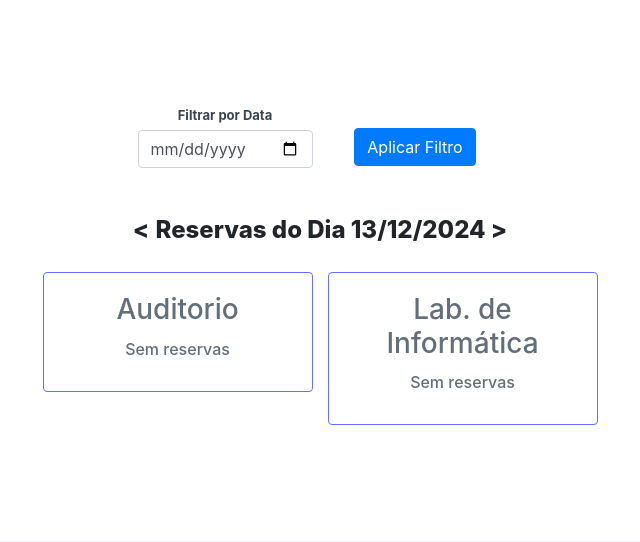
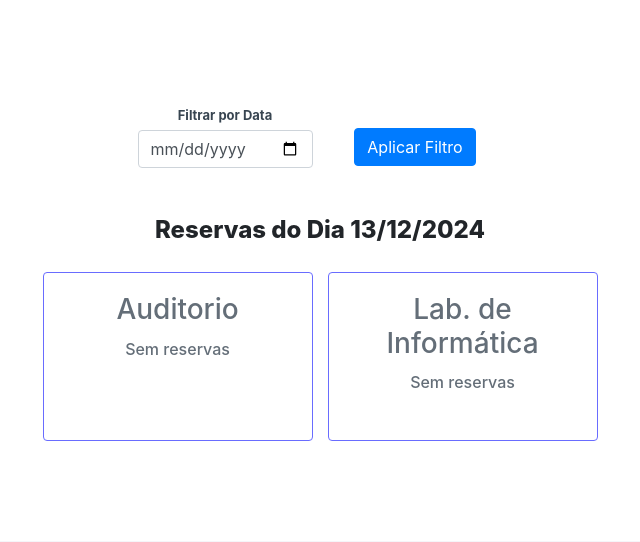
Before and after one commit to lerao/projeto-reserva-espacos, a Django app: page / in a window 1280 px wide. Shown: the part 82-624 px from the top of the page, without its empty margins (320-960 px from the left). Run offline with Django 5.2, Linux system fonts and the light colour scheme; data comes from the database, SQL or seed files in the repository; some libraries are stand-ins or nearby versions.

Commit message:
Update template index

```diff
--- a/reserva/templates/index.html
+++ b/reserva/templates/index.html
@@ -23,16 +23,14 @@
                 </div>
 
                 <h4 class="text-center mb-1">
-                    <span class="position-relative fw-extrabold z-1">&lt;</span>
                     <span class="position-relative fw-extrabold z-1" style="width: 50%;">
                         Reservas do Dia {{ data_filtro|date:"d/m/Y" }}
                     </span>
-                    <span class="position-relative fw-extrabold z-1">&gt;</span>
                 </h4>
 
                 {% for espaco, reservas_detalhadas in reservas_por_espaco.items %}
                 <div class="col-sm-6 col-lg-3 ">
-                    <div class="card border border-primary shadow-none">
+                    <div class="card border border-primary shadow-none h-100">
                         <div class="card-body text-center" style="gap: 10px; display: flex; flex-direction: column;">
                             <h3 class="mb-0">{{ espaco.nome }}</h3>
                             {% if reservas_detalhadas %}
```
